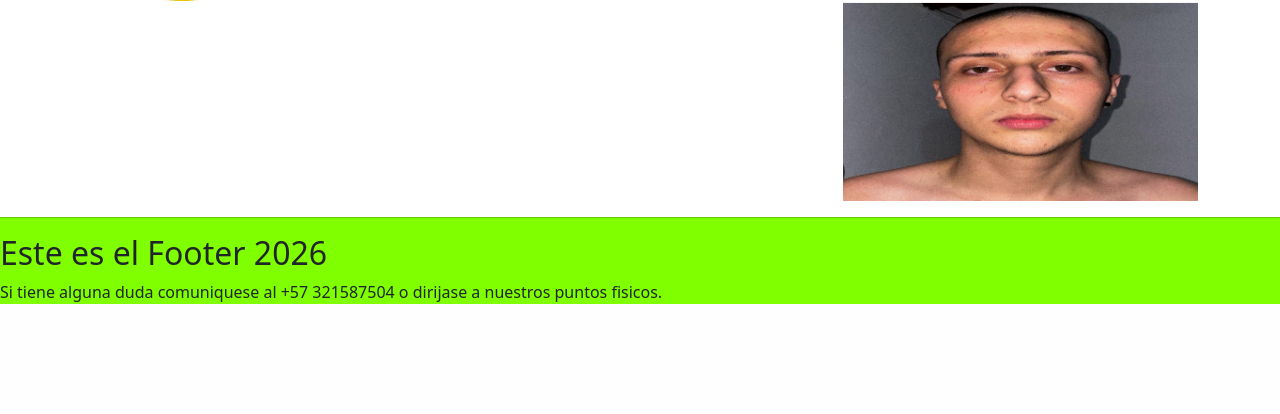
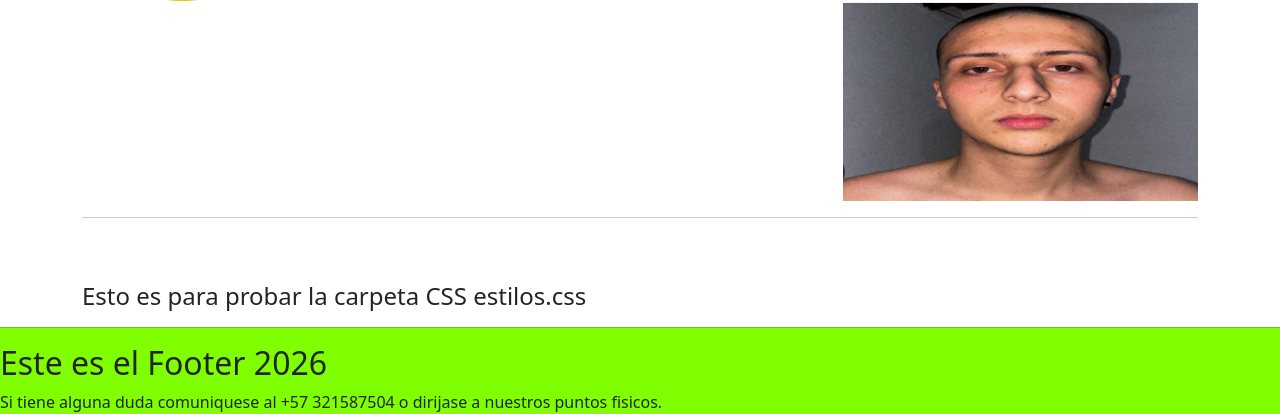
Before and after one commit to iiTzSebas/Proyecto-Zeus-JP-JS-JL-JC, a Django app: template AppPagina/templates/contacto.html in a window 1280 px wide. Shown: the part 1236-1650 px from the top of the page. Before the commit the page ends 1540 px from the top, so only its background shows below. Run offline with Django 3.2, Linux system fonts and the light colour scheme; the template is opened without the code that fills it, so the values that code supplies are empty.

Commit message:
pantalla jp
CSS prueba

```diff
--- a/AppPagina/templates/contacto.html
+++ b/AppPagina/templates/contacto.html
@@ -97,7 +97,11 @@
   <img src="{% static 'AppPagina/img/PELISS.png' %}" alt="El pelicano" class="img-fluid" style="max-width: 100%; height: 200px;">
 </div>
 <!--Insertar imagenes con Django-->
+<hr>
+<br>
+<br>
 
+<h4> Esto es para probar la carpeta CSS estilos.css</h4>
 
   {% endblock %}
 
```
